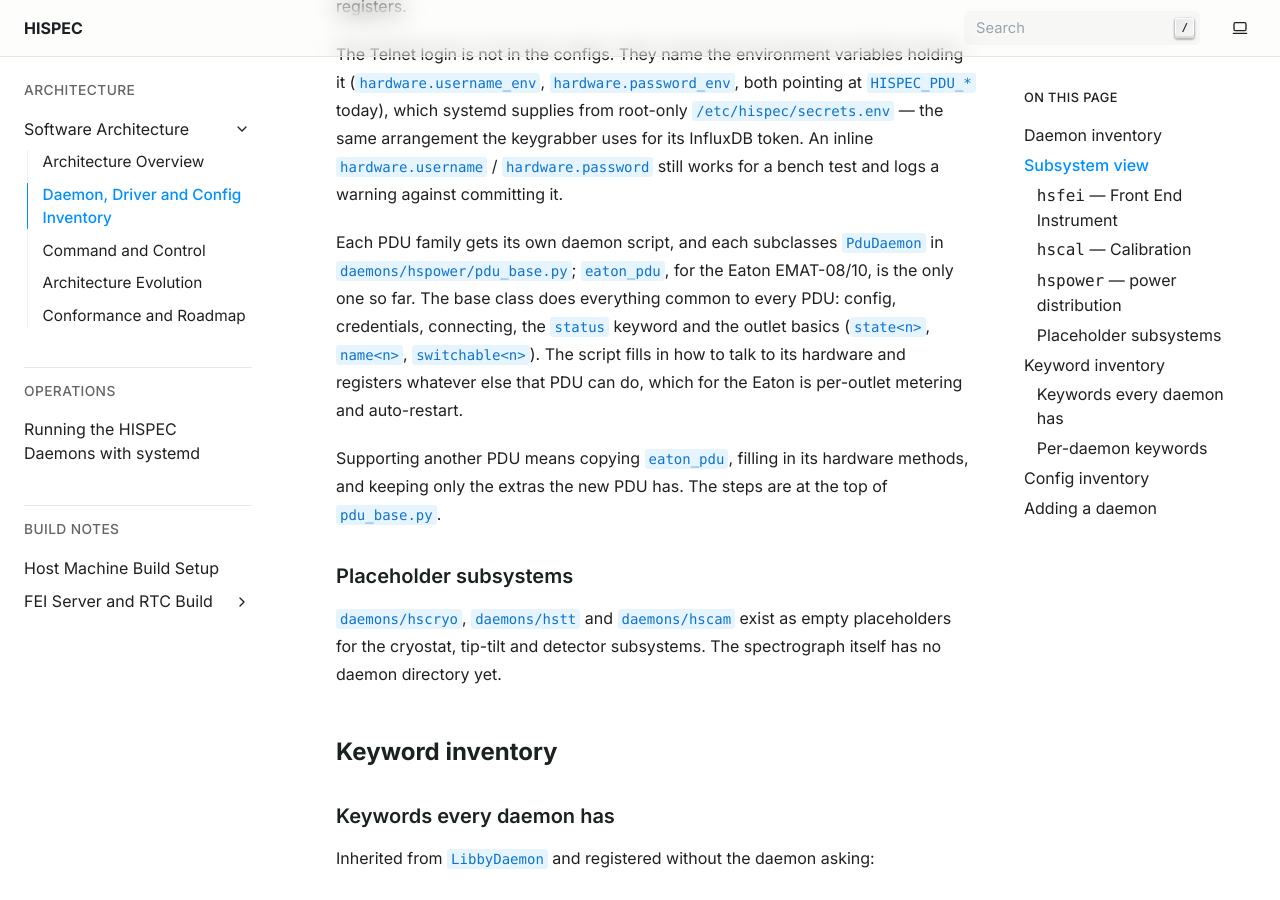
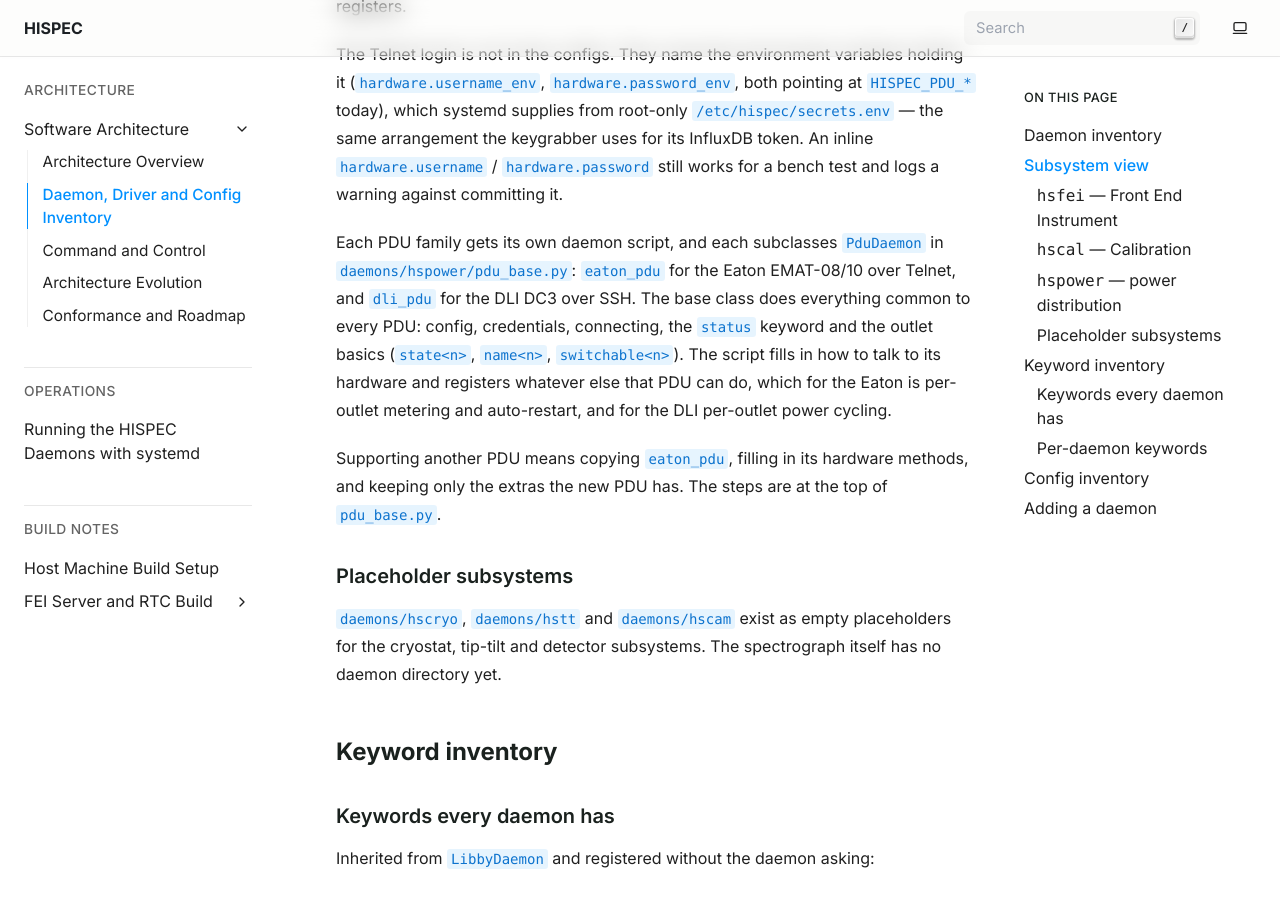
Before and after one commit to CaltechOpticalObservatories/hispec, a Sphinx documentation site: the page built from docs/architecture/daemons.md, in a window 1280 px wide and 900 px high, scrolled down 4331 px. Built offline with Sphinx 7.4.7, drawn with Linux system fonts in a browser that asks for light colours; some of the changed text lies outside the part shown.

Commit message:
Add dli_dc3 daemon and update documentation accordingly.  Update hspower_fei2.yaml to avoid illegal char.

```diff
--- a/docs/architecture/daemons.md
+++ b/docs/architecture/daemons.md
@@ -103,12 +103,13 @@ InfluxDB token. An inline `hardware.username` / `hardware.password` still
 works for a bench test and logs a warning against committing it.
 
 Each PDU family gets its own daemon script, and each subclasses `PduDaemon`
-in `daemons/hspower/pdu_base.py`; `eaton_pdu`, for the Eaton EMAT-08/10, is
-the only one so far. The base class does everything common to every PDU:
+in `daemons/hspower/pdu_base.py`: `eaton_pdu` for the Eaton EMAT-08/10 over
+Telnet, and `dli_pdu` for the DLI DC3 over SSH. The base class does everything common to every PDU:
 config, credentials, connecting, the `status` keyword and the outlet basics
 (`state<n>`, `name<n>`, `switchable<n>`). The script fills
 in how to talk to its hardware and registers whatever else that PDU can do,
-which for the Eaton is per-outlet metering and auto-restart.
+which for the Eaton is per-outlet metering and auto-restart, and for the DLI
+per-outlet power cycling.
 
 Supporting another PDU means copying `eaton_pdu`, filling in its hardware
 methods, and keeping only the extras the new PDU has. The steps are at the
@@ -196,9 +197,16 @@ and so on.
 `resetstatistics<n>`. The first three outlet keywords and `model`/`firmware`
 come from `pdu_base.py`; the rest are the Eaton's own. The outlet count comes
 from config. An outlet listed in the optional `hardware.outlet_names` map
-(outlet number to a lowercase name of letters, digits and underscores) uses
+(outlet number to a name; characters other than letters, digits and
+underscores become underscores) uses
 `_<name>` in place of `<n>`, so outlet 1 named `arclamp` gets
 `state_arclamp`; unlisted outlets keep the number.
+
+**`dli_pdu`** registers the same base keywords (`model`, `firmware`,
+`outletcount`, `status`, `state<n>`, `name<n>`, `switchable<n>`) plus
+`cycle<n>`, a trigger that power cycles the outlet, and `cycledelay<n>`, the
+read-only off time of that cycle in seconds. Outlet names work as for
+`eaton_pdu`.
 
 ## Config inventory
 
```
Also changed, not shown: docs/architecture/command_and_control.md (+1 -0 lines), 3 other files.
